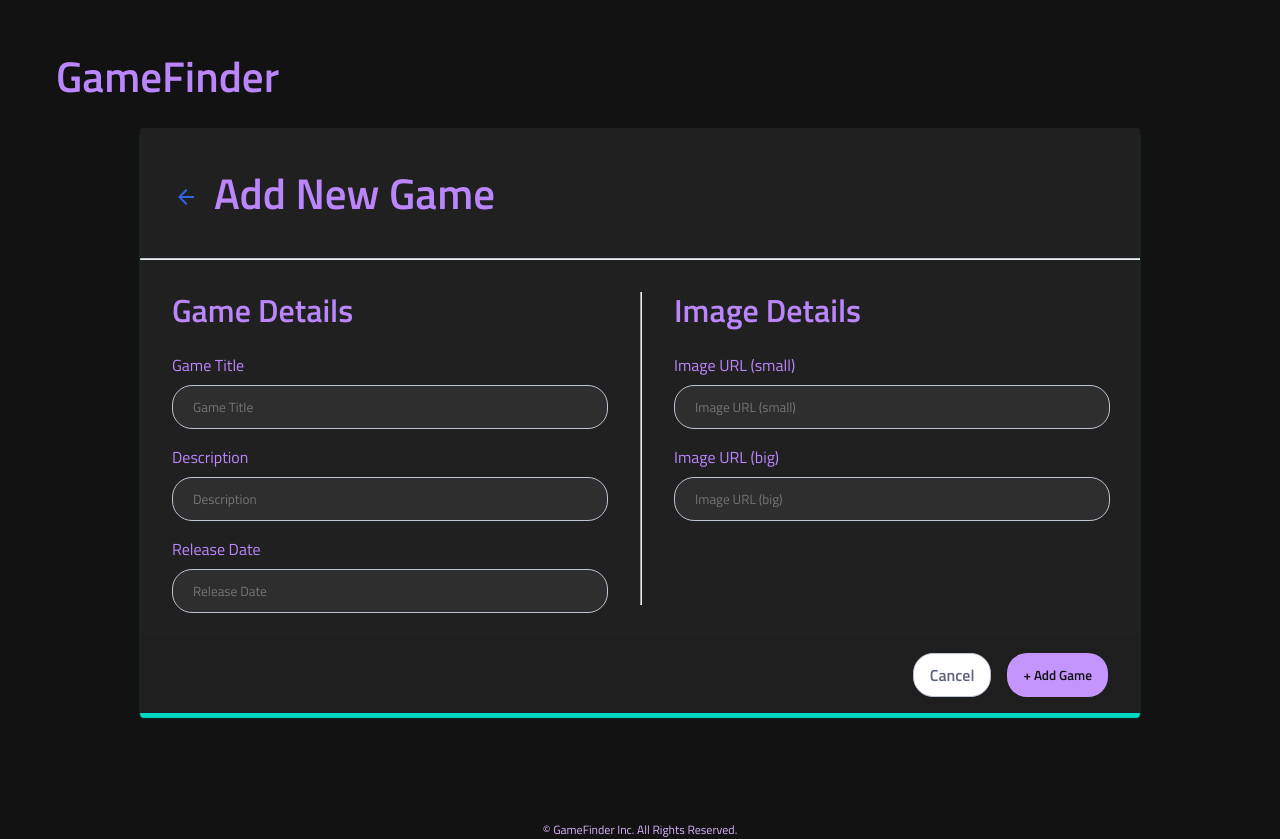
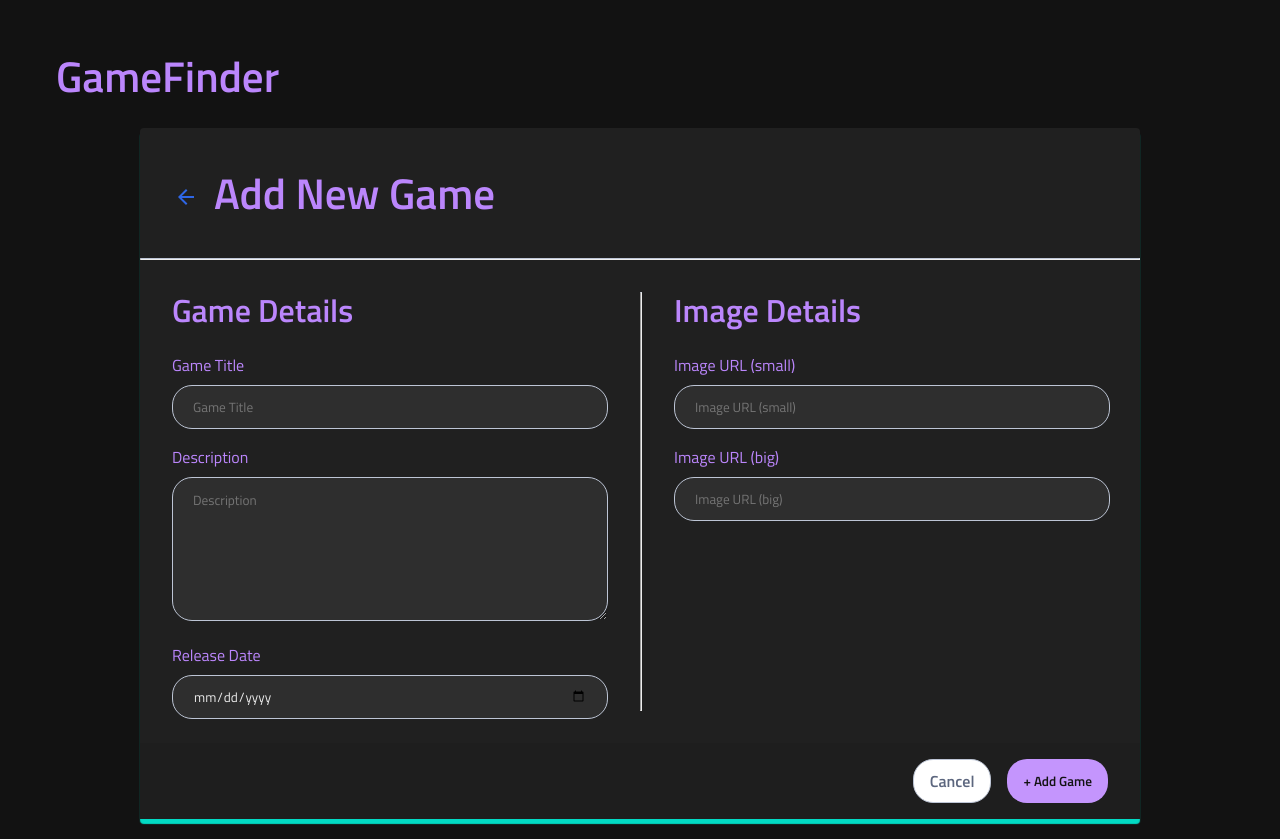
Before and after one commit to Michelle-Watson/capstone-michelle, a React (Vite) app in the folder game-finder/: page /games/add in a window 1280 px wide. Shown: the top 839 px of the page. Built offline with nearby package versions, Linux system fonts and the light colour scheme; no server answers.

Commit message:
Change fields for adding a game, find bug where submitted urls end up as null on server side

```diff
--- a/game-finder/src/components/GameForm/GameForm.jsx
+++ b/game-finder/src/components/GameForm/GameForm.jsx
@@ -140,19 +140,55 @@
               </h1>
             </div>
           </legend>
+
           <hr className="warehouse-form__divider" />
+
           <div className="warehouse-form__sections">
             {/* warehouse details inputs */}
             <section className="warehouse-form__warehouse-details">
               <h2 className="warehouse-form__section-title">Game Details</h2>
-              {gameFields.map((field) => (
-                <div className="warehouse-form__input-field" key={field.name}>
-                  <label
-                    htmlFor={field.name}
-                    className="warehouse-form__input-label"
-                  >
-                    {field.label}
-                  </label>
+              {gameFields.map((field) => {
+                // Choose field type
+                let inputElement = null;
+
+                // If the field is for description, render a textarea
+                if (field.name === "description") {
+                  inputElement = (
+                    <textarea
+                      id={field.name}
+                      name={field.name}
+                      value={formData[field.name]}
+                      onChange={handleChange}
+                      className={`input-control ${
+                        errors[field.name]
+                          ? "warehouse-form__input-control--error"
+                          : ""
+                      }`}
+                      placeholder={field.label}
+                    />
+                  );
+                }
+
+                // If the field is for release_date, render a text=date
+                else if (field.name === "release_date") {
+                  inputElement = (
+                    <input
+                      type="date"
+                      id={field.name}
+                      name={field.name}
+                      value={formData[field.name]}
+                      onChange={handleChange}
+                      className={`input-control ${
+                        errors[field.name]
+                          ? "warehouse-form__input-control--error"
+                          : ""
+                      }`}
+                    />
+                  );
+                }
+                // For other fields, render a normal text input
+                else {
+                  inputElement = (
                     <input
                       type="text"
                       id={field.name}
@@ -164,8 +200,21 @@
                           ? "warehouse-form__input-control--error"
                           : ""
                       }`}
-                    placeholder={`${field.label}`}
+                      placeholder={field.label}
                     />
+                  );
+                }
+                return (
+                  // Render apporpriate field for each game field
+                  <div className="warehouse-form__input-field" key={field.name}>
+                    <label
+                      htmlFor={field.name}
+                      className="warehouse-form__input-label"
+                    >
+                      {field.label}
+                    </label>
+                    {inputElement}{" "}
+                    {/* Render the corresponding input element based on conditions */}
                     {errors[field.name] && (
                       <span className="warehouse-form__error-message">
                         <img
@@ -177,7 +226,8 @@
                       </span>
                     )}
                   </div>
-              ))}
+                );
+              })}
             </section>
 
             <hr className="warehouse-form__divider warehouse-form__divider--tablet" />
--- a/game-finder/src/components/GameForm/GameForm.scss
+++ b/game-finder/src/components/GameForm/GameForm.scss
@@ -72,6 +72,7 @@
 
   &__section-title {
     font-weight: bold;
+    // color: $GameFinder-Purple-100;
   }
 
   &__input-field {
@@ -81,6 +82,7 @@
   &__input-label {
     display: block;
     margin-bottom: 0.5rem;
+    // color: $GameFinder-Purple-100;
   }
 
   // Apply red border when input has error class
@@ -137,3 +139,8 @@
     align-items: center;
   }
 }
+
+textarea.input-control {
+  min-height: 9rem; /* Makes the textarea taller */
+  resize: vertical; /* Allow user to resize the textarea vertically */
+}
--- a/game-finder/src/styles/partials/_variables.scss
+++ b/game-finder/src/styles/partials/_variables.scss
@@ -41,6 +41,7 @@
 //// Supporting Colours
 $Green: #158463;
 $Red: #c94515;
+$Red: #ff4548;
 
 //Padding
 $padding-spacing-base-unit: 0.5rem;
```
Lines whose indentation alone changed are shown as unchanged.
